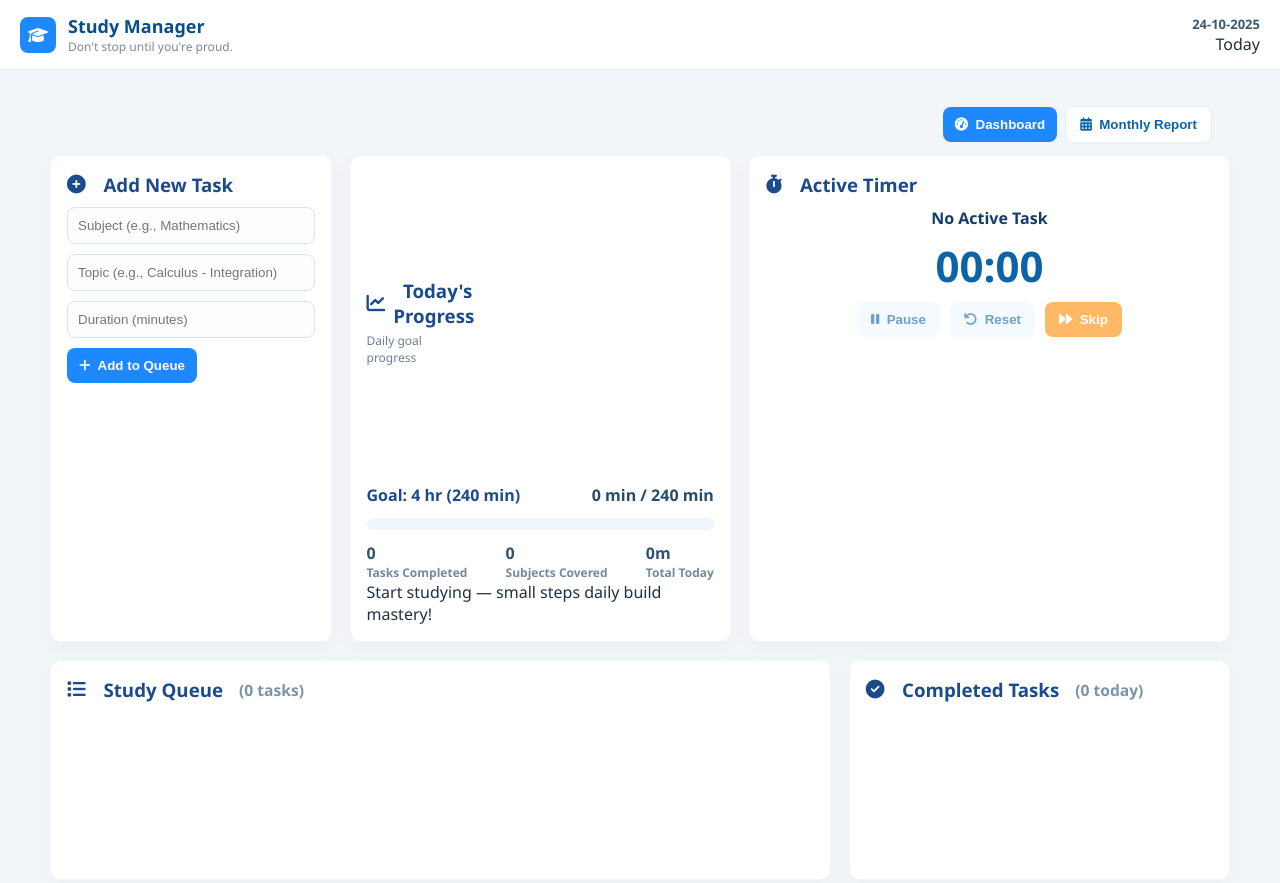
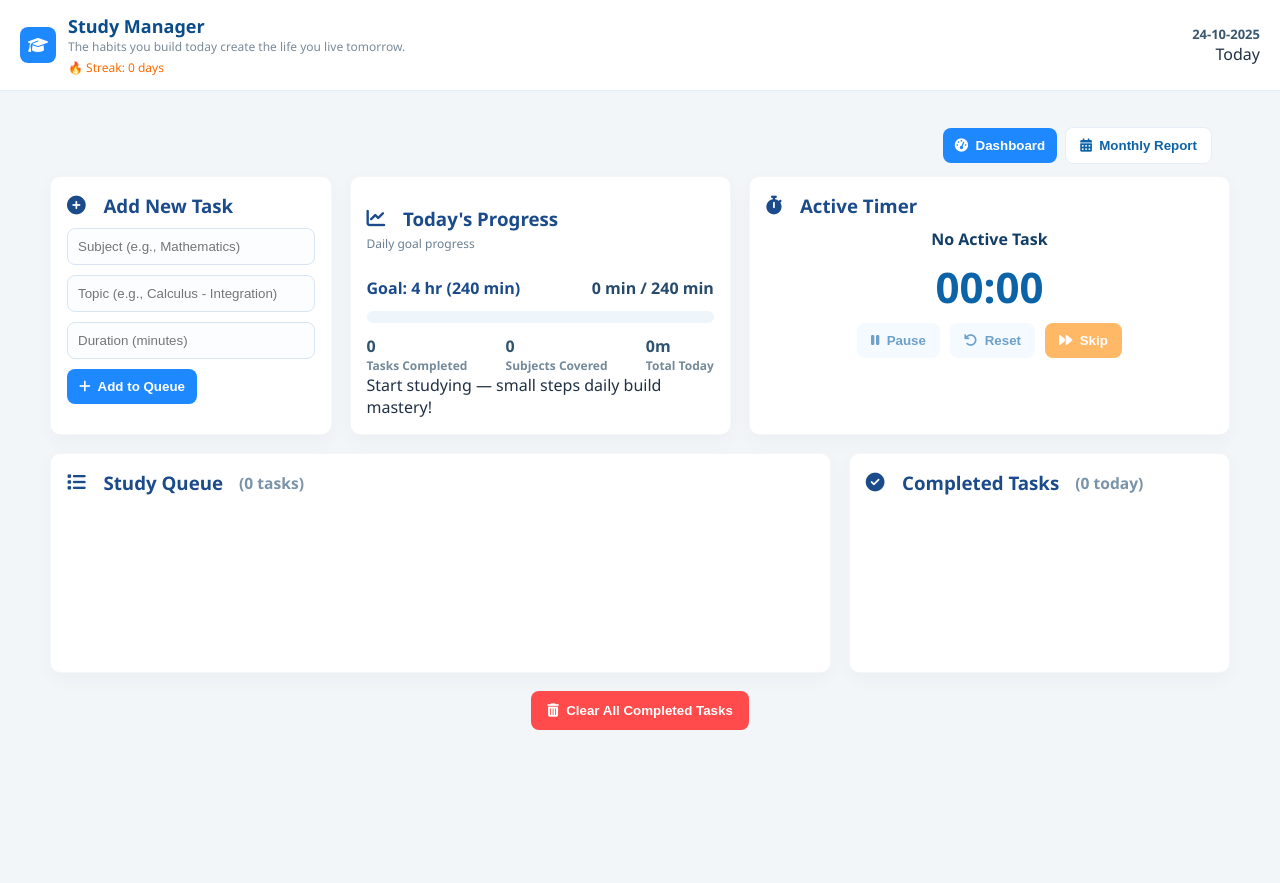
Before and after one commit to Piyush29k/Task, a plain HTML site: page index.html in a window 1280 px wide. Shown: the top 883 px of the page. After the commit the page ends 808 px from the top, so only its background shows below. Drawn offline with nearby package versions, Linux system fonts and the light colour scheme.

Commit message:
Update index.html

```diff
--- a/index.html
+++ b/index.html
@@ -31,67 +31,20 @@
     .controls { display:flex; gap:8px; align-items:center; }
     /* ---------- Mobile-friendly adjustments ---------- */
 @media (max-width: 768px) {
-  body {
-    font-size: 14px;
-  }
-
-  header {
-    flex-direction: column;
-    align-items: flex-start;
-    padding: 12px 16px;
-  }
-
-  .header-right {
-    text-align: left;
-    margin-top: 6px;
-  }
-
-  .grid {
-    display: block;
-    margin: 0 12px;
-  }
-
-  .card {
-    margin-bottom: 16px;
-  }
-
-  .controls-row {
-    flex-direction: column;
-  }
-
-  .month-grid {
-    grid-template-columns: repeat(2, 1fr);
-    overflow-x: auto;
-  }
-
-  .day-box {
-    min-height: 60px;
-    padding: 6px;
-  }
-
-  .timer-large .time-display {
-    font-size: 32px;
-  }
-
-  .subtitle {
-    font-size: 12px;
-  }
-
-  .btn-primary, .btn-ghost, .btn-warn, .btn-muted {
-    padding: 8px 10px;
-    font-size: 14px;
-  }
-
-  #queue-list .list-item, #completed-list .completed-item {
-    flex-direction: column;
-    align-items: flex-start;
-  }
-
-  #queue-list .act-buttons {
-    margin-top: 6px;
-  }
+  body { font-size: 14px; }
+  header { flex-direction: column; align-items: flex-start; padding: 12px 16px; }
+  .header-right { text-align: left; margin-top: 6px; }
+  .grid { display: block; margin: 0 12px; }
+  .card { margin-bottom: 16px; }
+  .controls-row { flex-direction: column; }
+  .month-grid { grid-template-columns: repeat(2, 1fr); overflow-x: auto; }
+  .day-box { min-height: 60px; padding: 6px; }
+  .timer-large .time-display { font-size: 32px; }
+  .subtitle { font-size: 12px; }
+  .btn-primary, .btn-ghost, .btn-warn, .btn-muted { padding: 8px 10px; font-size: 14px; }
+  #queue-list .list-item, #completed-list .completed-item { flex-direction: column; align-items: flex-start; }
+  #queue-list .act-buttons { margin-top: 6px; }
 }
-
 
     /* ---------- grid ---------- */
     .grid{max-width:1180px;margin:0 auto;display:grid;gap:18px;grid-template-columns:repeat(12,1fr)}
@@ -112,6 +65,8 @@
 
     /* progress */
     .progress-top{display:flex;justify-content:space-between;align-items:center}
+    .chart-small{width:72px;height:72px;display:flex;align-items:center;justify-content:center}
+    .chart-small canvas{width:72px !important;height:72px !important;display:block}
     .progress-bar-bg{height:12px;background:#eef6fb;border-radius:8px;overflow:hidden;margin:12px 0}
     .progress-bar-fill{height:100%;width:0;background:#1e88ff;transition:width .6s ease}
     .progress-stats{display:flex;justify-content:space-between;margin-top:8px;color:#2f536f;font-weight:700}
@@ -169,6 +124,8 @@
       <div>
         <h1>Study Manager</h1>
        <div class="subtitle" id="motivational-quote">"Success is the sum of small efforts repeated day in and day out."</div>
+       <div id="streak-display" style="font-size:12px;color:#ff6b00;margin-top:4px">🔥 Streak: 0 days</div>
+
 
       </div>
     </div>
@@ -290,8 +247,7 @@
 
   <script>
   /* ======================
-     Extended Study Manager
-     Monthly storage + day detail
+     Debugged Study Manager
      ====================== */
 
   // DOM refs
@@ -334,18 +290,28 @@
 
   // constants and state
   const DAILY_GOAL_MIN = 240;
-  let queue = JSON.parse(localStorage.getItem('sm_queue') || '[]');     // queue tasks (not started)
-  // monthly data stored as sm_month_{YYYY-MM} => { 'dd-mm-yyyy': {tasks: [...], total: n} }
+  let queue = [];     // queue tasks (not started)
   let currentMonth = new Date(); // month being viewed in report
-  let monthDataKey = monthKey(currentMonth); // key string for localStorage
-  let monthStore = loadMonthStore(currentMonth); // object for that month
-  let completedToday = loadDayRecord(new Date()); // today's completed tasks (array)
+  let monthDataKey = ''; // computed key for localStorage
+  let monthStore = {}; // object for that month
   let activeTask = null; let remaining = 0; let timerInterval = null;
   let paused = false;
 
   // charts
-  let smallChart = new Chart(subjectChartSmall, { type:'pie', data:{labels:[],datasets:[{data:[],backgroundColor:[]}]}, options:{plugins:{legend:{display:false}},responsive:true,maintainAspectRatio:false}});
-  let detailPie = new Chart(dayPieCtx, { type:'pie', data:{labels:[],datasets:[{data:[],backgroundColor:[]}]}, options:{plugins:{legend:{position:'bottom'}},responsive:true,maintainAspectRatio:false}});
+  let smallChart = new Chart(subjectChartSmall, {
+    type:'pie',
+    data:{labels:[],datasets:[{data:[],backgroundColor:[]}]},
+    options:{
+      plugins:{legend:{display:false}},
+      responsive:true,
+      maintainAspectRatio:false
+    }
+  });
+  let detailPie = new Chart(dayPieCtx, {
+    type:'pie',
+    data:{labels:[],datasets:[{data:[],backgroundColor:[]}]},
+    options:{plugins:{legend:{position:'bottom'}},responsive:true,maintainAspectRatio:false}
+  });
 
   /* ---------- Utilities ---------- */
   function todayKey(date = new Date()){
@@ -362,26 +328,18 @@
   function colorForIndex(i){ const palette=['#2563eb','#22c55e','#f59e0b','#ef4444','#a855f7','#06b6d4','#f97316']; return palette[i%palette.length]; }
   function escapeHtml(s){ return String(s).replace(/[&<>"']/g,c=>({'&':'&amp;','<':'&lt;','>':'&gt;','"':'&quot;',"'":'&#39;'}[c])); }
   function showToast(msg){ toastEl.textContent = msg; toastEl.classList.add('show'); setTimeout(()=>toastEl.classList.remove('show'),2500); }
+
+  /* ---------- Storage helpers ---------- */
+  function loadQueue(){ queue = JSON.parse(localStorage.getItem('sm_queue') || '[]'); }
   function persistQueue(){ localStorage.setItem('sm_queue', JSON.stringify(queue)); }
-  function saveMonthStore(){ localStorage.setItem(monthDataKey, JSON.stringify(monthStore)); }
 
-  /* ---------- Month store handling ---------- */
   function loadMonthStore(dateObj){
     monthDataKey = monthKey(dateObj);
     const raw = localStorage.getItem(monthDataKey);
     if (!raw) return {}; // empty mapping
     try { return JSON.parse(raw) || {}; } catch(e){ return {}; }
   }
-  function loadDayRecord(dateObj){
-    const key = todayKey(dateObj);
-    const mkey = monthKey(dateObj);
-    const raw = localStorage.getItem(mkey);
-    if (!raw) return [];
-    try{
-      const mstore = JSON.parse(raw) || {};
-      return mstore[key] ? (mstore[key].tasks || []) : [];
-    }catch(e){return [];}
-  }
+  function saveMonthStore(){ if(monthDataKey) localStorage.setItem(monthDataKey, JSON.stringify(monthStore)); }
 
   /* ---------- Header date ---------- */
   function setHeaderDate(){ headerDate.textContent = todayKey(new Date()); }
@@ -405,6 +363,7 @@
       btn.onclick = e => {
         const idx = Number(btn.dataset.index);
         if (activeTask){ showToast('Finish or skip current task first'); return; }
+        if(idx < 0 || idx >= queue.length) return;
         const task = queue.splice(idx,1)[0];
         persistQueue(); renderQueue();
         activeTask = task; remaining = Number(task.duration)*60;
@@ -413,14 +372,15 @@
     });
     queueList.querySelectorAll('.btn-del').forEach(btn=>{
       btn.onclick = e => {
-        const idx = Number(btn.dataset.index); queue.splice(idx,1); persistQueue(); renderQueue(); showToast('Task removed');
+        const idx = Number(btn.dataset.index);
+        if(idx < 0 || idx >= queue.length) return;
+        queue.splice(idx,1); persistQueue(); renderQueue(); showToast('Task removed');
       };
     });
   }
 
   /* ---------- Completed rendering (today) ---------- */
   function renderCompleted(){
-    // today's completed tasks from monthStore under today's key
     const today = todayKey(new Date());
     const rec = (monthStore[today] && monthStore[today].tasks) ? monthStore[today].tasks : [];
     completedListEl.innerHTML = '';
@@ -460,11 +420,13 @@
     if(!activeTask){
       activeTitle.textContent = 'No Active Task'; timeDisplay.textContent = '00:00';
       btnPause.disabled = true; btnReset.disabled = true; btnSkip.disabled = true;
+      btnPause.innerHTML = '<i class="fas fa-pause"></i>&nbsp; Pause';
     } else {
       activeTitle.textContent = `${activeTask.subject} — ${activeTask.topic}`;
       const m = Math.floor(remaining/60); const s = remaining%60;
       timeDisplay.textContent = `${String(m).padStart(2,'0')}:${String(s).padStart(2,'0')}`;
       btnPause.disabled = false; btnReset.disabled = false; btnSkip.disabled = false;
+      btnPause.innerHTML = '<i class="fas fa-pause"></i>&nbsp; Pause';
     }
   }
 
@@ -472,7 +434,8 @@
   function startTimer(){
     if(!activeTask) return;
     if(timerInterval) clearInterval(timerInterval);
-    paused=false; btnPause.textContent = 'Pause';
+    paused=false;
+    btnPause.innerHTML = '<i class="fas fa-pause"></i>&nbsp; Pause';
     timerInterval = setInterval(()=>{
       if(remaining>0){ remaining--; renderActive(); }
       else { clearInterval(timerInterval); timerInterval=null; finishActive(); }
@@ -496,7 +459,7 @@
 
   btnPause.addEventListener('click', ()=>{
     if(!activeTask) return;
-    if(timerInterval){ clearInterval(timerInterval); timerInterval=null; paused=true; btnPause.textContent='Resume'; showToast('Paused'); }
+    if(timerInterval){ clearInterval(timerInterval); timerInterval=null; paused=true; btnPause.innerHTML = '<i class="fas fa-play"></i>&nbsp; Resume'; showToast('Paused'); }
     else { startTimer(); showToast('Resumed'); }
   });
   btnReset.addEventListener('click', ()=>{ if(!activeTask) return; remaining = Number(activeTask.duration)*60; renderActive(); showToast('Timer reset'); });
@@ -511,26 +474,8 @@
     inpSubject.value=''; inpTopic.value=''; inpDuration.value='';
   });
 
-  /* ---------- Queue load/persist ---------- */
-  function loadQueue(){ queue = JSON.parse(localStorage.getItem('sm_queue') || '[]'); }
-  function persistQueue(){ localStorage.setItem('sm_queue', JSON.stringify(queue)); }
-
-  /* ---------- Completed list render (today) ---------- */
-  function renderCompleted(){ /* done above but call here to sync */
-    const today = todayKey(new Date());
-    const rec = monthStore[today] && monthStore[today].tasks ? monthStore[today].tasks : [];
-    completedListEl.innerHTML=''; rec.forEach(c=>{
-      const div=document.createElement('div'); div.className='completed-item';
-      div.innerHTML=`<div><strong>${escapeHtml(c.subject)}</strong><div style="font-size:12px;color:#5b7b66">${escapeHtml(c.topic)}</div></div>
-        <div class="completed-meta"><div>${c.duration} min</div><div style="font-size:12px;color:#6b7f91">${c.time}</div></div>`;
-      completedListEl.appendChild(div);
-    });
-    completedCountEl.textContent = `(${rec.length} today)`;
-  }
-
   /* ---------- Monthly Report UI ---------- */
   function showReportView(){
-    btnViewDashboard.disabled = false;
     reportWrap.style.display = 'block';
     document.querySelector('main').style.display = 'none';
     renderMonthGrid(currentMonth);
@@ -544,28 +489,23 @@
   btnViewDashboard.addEventListener('click', ()=>{ showDashboardView(); });
   btnBackDashboard.addEventListener('click', ()=>{ showDashboardView(); });
 
-  prevMonthBtn.addEventListener('click', ()=>{ currentMonth = new Date(currentMonth.getFullYear(), currentMonth.getMonth()-1, 1); monthDataKey = monthKey(currentMonth); monthStore = loadMonthStore(currentMonth); renderMonthGrid(currentMonth); });
-  nextMonthBtn.addEventListener('click', ()=>{ currentMonth = new Date(currentMonth.getFullYear(), currentMonth.getMonth()+1, 1); monthDataKey = monthKey(currentMonth); monthStore = loadMonthStore(currentMonth); renderMonthGrid(currentMonth); });
+  prevMonthBtn.addEventListener('click', ()=>{ currentMonth = new Date(currentMonth.getFullYear(), currentMonth.getMonth()-1, 1); monthStore = loadMonthStore(currentMonth); renderMonthGrid(currentMonth); });
+  nextMonthBtn.addEventListener('click', ()=>{ currentMonth = new Date(currentMonth.getFullYear(), currentMonth.getMonth()+1, 1); monthStore = loadMonthStore(currentMonth); renderMonthGrid(currentMonth); });
 
   function renderMonthGrid(d){
-    // show month label
     const mname = d.toLocaleString('default',{month:'long'}); const yyyy = d.getFullYear();
     reportMonthLabel.textContent = `${mname} ${yyyy}`;
-    // load month store
     monthDataKey = monthKey(d); monthStore = loadMonthStore(d);
-    // build calendar grid for that month (Mon-Sun)
     monthGrid.innerHTML = '';
     const year = d.getFullYear(); const month = d.getMonth();
     const first = new Date(year, month, 1);
     const last = new Date(year, month+1, 0);
     const startWeekday = first.getDay(); // 0 Sun..6 Sat
-    // show weekday headers
     const weekdays = ['Sun','Mon','Tue','Wed','Thu','Fri','Sat'];
     for(let i=0;i<7;i++){
       const hd = document.createElement('div'); hd.style.fontWeight='800'; hd.style.color='#556b7b'; hd.style.textAlign='center'; hd.style.padding='6px 0'; hd.textContent = weekdays[i]; monthGrid.appendChild(hd);
     }
-    // calculate fill blanks to align first day (if first day not sunday)
-    // we'll render boxes for each day (including blanks)
+    // calculate boxes
     const totalBoxes = (7 * Math.ceil((startWeekday + last.getDate())/7));
     for(let box=0; box<totalBoxes; box++){
       const idx = box - startWeekday + 1;
@@ -581,7 +521,6 @@
       const dayKey = todayKey(thisDate);
       const rec = monthStore[dayKey] || { tasks: [], total: 0 };
       const total = rec.total || (rec.tasks ? rec.tasks.reduce((a,b)=>a+Number(b.duration),0) : 0);
-      // color class if goal met
       if(total >= DAILY_GOAL_MIN) boxDiv.classList.add('goal-met');
       boxDiv.innerHTML = `<div><div class="day-num">${idx}</div></div>
          <div style="margin-top:8px"><div class="day-min">${total>0? total+'m':''}</div><div style="font-size:12px;color:#9bb0c6">${rec.tasks && rec.tasks.length? rec.tasks.length+' tasks':''}</div></div>`;
@@ -604,7 +543,6 @@
         div.innerHTML = `<strong>${escapeHtml(t.subject)}</strong> — ${escapeHtml(t.topic)} <div style="font-size:12px;color:#6b7f91">${t.duration} min • ${t.time}</div>`;
         dayDetailList.appendChild(div);
       });
-      // pie chart for that day
       const subjectMap = {};
       rec.tasks.forEach(c => subjectMap[c.subject] = (subjectMap[c.subject]||0) + Number(c.duration));
       detailPie.data.labels = Object.keys(subjectMap);
@@ -613,7 +551,6 @@
       detailPie.update();
     }
     dayDetail.style.display = 'block';
-    // scroll to detail
     dayDetail.scrollIntoView({behavior:'smooth'});
   }
 
@@ -627,9 +564,7 @@
   function init(){
     setHeaderDate();
     loadQueue();
-    // load month store for current month
     monthDataKey = monthKey(currentMonth); monthStore = loadMonthStore(currentMonth);
-    // ensure today's record exists in this month's store
     const todayk = todayKey(new Date());
     if(!monthStore[todayk]){ monthStore[todayk] = { tasks: [], total: 0 }; saveMonthStore(); }
     renderQueue(); renderCompleted(); updateProgressAndChart(); renderActive();
@@ -639,8 +574,9 @@
 
   // persist on unload
   window.addEventListener('beforeunload', ()=>{ persistQueue(); saveMonthStore(); });
-  // motivational quotes array
-const quotes = [
+
+  // motivational quotes
+  const quotes = [
   "Success is the sum of small efforts repeated day in and day out.",
   "Don't watch the clock; do what it does — keep going.",
   "Small daily improvements lead to stunning results.",
@@ -649,22 +585,53 @@ const quotes = [
   "The secret of getting ahead is getting started.",
   "Little by little, a little becomes a lot.",
   "Discipline is choosing between what you want now and what you want most.",
-  "Don't stop until you're proud."
+  "Don't stop until you're proud.",
+  "Motivation gets you started. Discipline keeps you going.",
+  "The pain of discipline is far less than the pain of regret.",
+  "Every disciplined action is a step closer to your goal.",
+  "Self-control is strength. Right thought is mastery. Calmness is power.",
+  "Don’t break your chain; your streak is your strength.",
+  "Discipline is the bridge between goals and accomplishment.",
+  "Don’t wait for motivation; create it through discipline.",
+  "What you do daily shapes who you become.",
+  "Discipline is doing what needs to be done, even when you don’t feel like it.",
+  "The habits you build today create the life you live tomorrow.",
+  "Small disciplined actions repeated over time produce extraordinary results."
 ];
 
-const quoteEl = document.getElementById('motivational-quote');
+  const quoteEl = document.getElementById('motivational-quote');
+  function updateQuote() { const idx = Math.floor(Math.random() * quotes.length); quoteEl.textContent = quotes[idx]; }
+  updateQuote();
+  setInterval(updateQuote, 15000);
+  // =====================
+// Streak feature
+// =====================
+const MIN_STUDY_FOR_STREAK = 30; // minimum minutes for a day to count
 
-// function to set a random quote
-function updateQuote() {
-  const idx = Math.floor(Math.random() * quotes.length);
-  quoteEl.textContent = quotes[idx];
+let streak = Number(localStorage.getItem('streak') || 0);
+
+function updateStreak() {
+  const todayStr = todayKey(new Date());
+  const todayTotal = monthStore[todayStr]?.total || 0;
+
+  if (todayTotal < MIN_STUDY_FOR_STREAK) return; // too little, don't count
+
+  const lastDate = localStorage.getItem('lastStreakDate');
+
+  if (lastDate) {
+    const diff = (new Date(todayStr) - new Date(lastDate)) / (1000*60*60*24);
+    if (diff === 1) streak++;      // consecutive day
+    else streak = 1;               // missed day, reset streak
+  } else {
+    streak = 1;                     // first day
+  }
+
+  localStorage.setItem('streak', streak);
+  localStorage.setItem('lastStreakDate', todayStr);
+
+  streakDisplay.textContent = `🔥 Streak: ${streak} days`;
 }
 
-// initial quote on page load
-updateQuote();
-
-// change quote every 15 seconds (or any interval you like)
-setInterval(updateQuote, 15000);
 
 
   </script>
```
